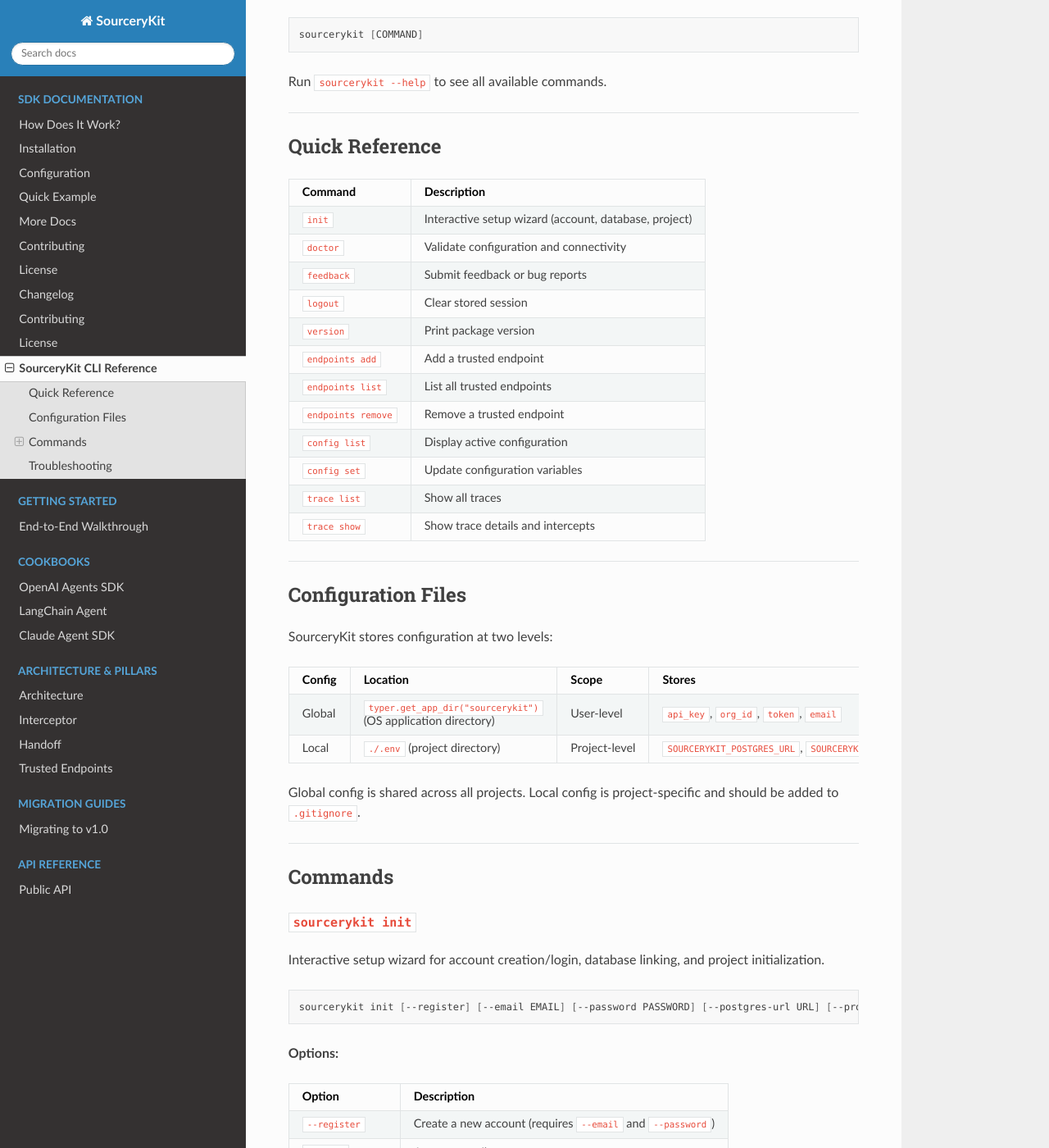
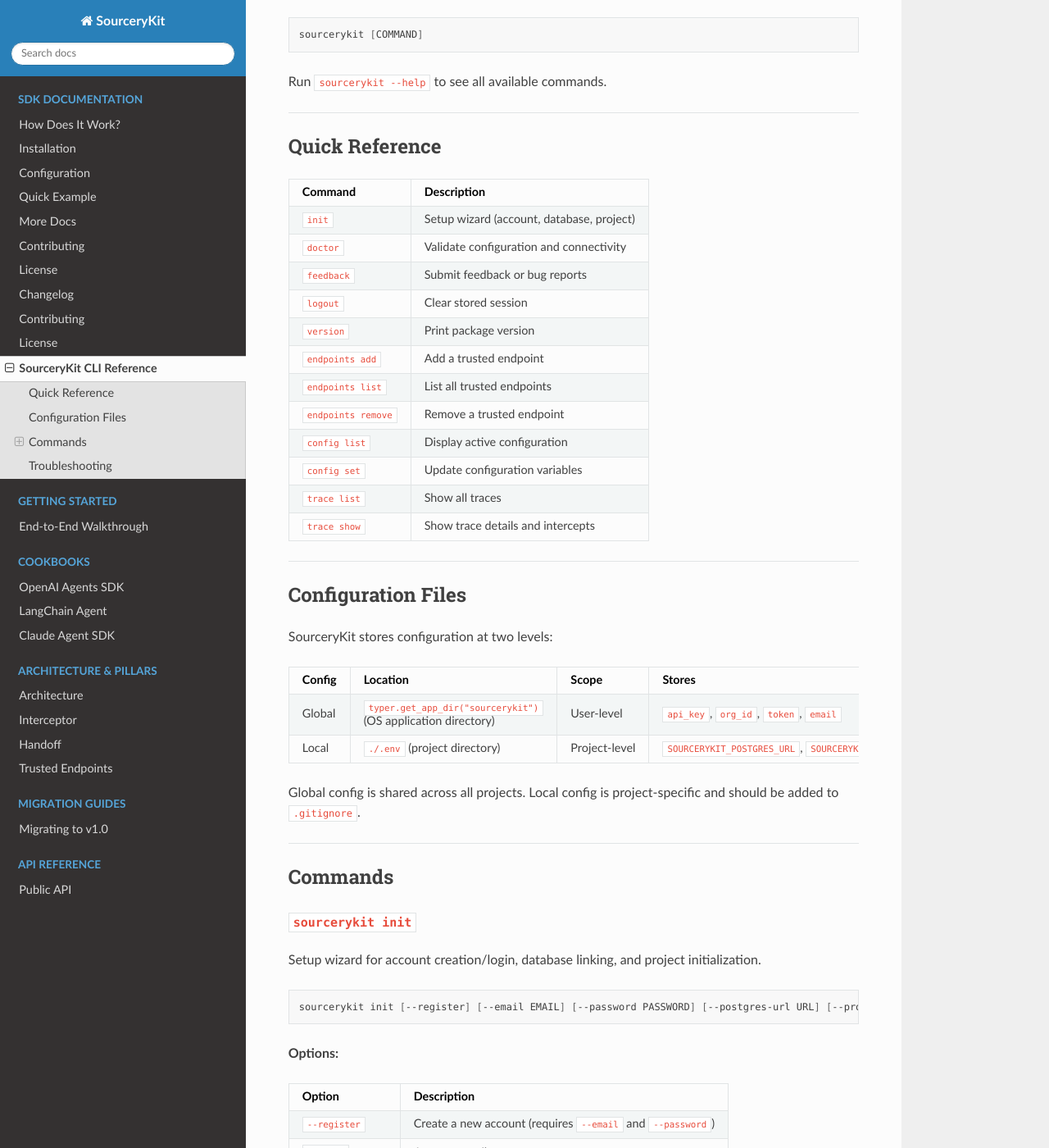
Before and after one commit to ProvablyAI/sourcerykit, a Sphinx documentation site: the page built from docs/cli.md, in a window 1280 px wide and 1400 px high, scrolled down 212 px. Shown: the whole window at 82% size. Built offline with Sphinx 7.4.7 and the Read the Docs theme 3.1.0, drawn with Linux system fonts in a browser that asks for light colours; some of the changed text lies outside the part shown.

Commit message:
docs: remove "interactive" from setup wizard and config update descriptions

````diff
--- a/docs/cli.md
+++ b/docs/cli.md
@@ -14,7 +14,7 @@
 
 | Command | Description |
 |---------|-------------|
-| [`init`](#sourcerykit-init) | Interactive setup wizard (account, database, project) |
+| [`init`](#sourcerykit-init) | Setup wizard (account, database, project) |
 | [`doctor`](#sourcerykit-doctor) | Validate configuration and connectivity |
 | [`feedback`](#sourcerykit-feedback) | Submit feedback or bug reports |
 | [`logout`](#sourcerykit-logout) | Clear stored session |
@@ -46,7 +46,7 @@
 
 ### `sourcerykit init`
 
-Interactive setup wizard for account creation/login, database linking, and project initialization.
+Setup wizard for account creation/login, database linking, and project initialization.
 
 ```bash
 sourcerykit init [--register] [--email EMAIL] [--password PASSWORD] [--postgres-url URL] [--project-name NAME]
````
Also changed, not shown: other parts of docs/cli.md (+1 -1 lines).
